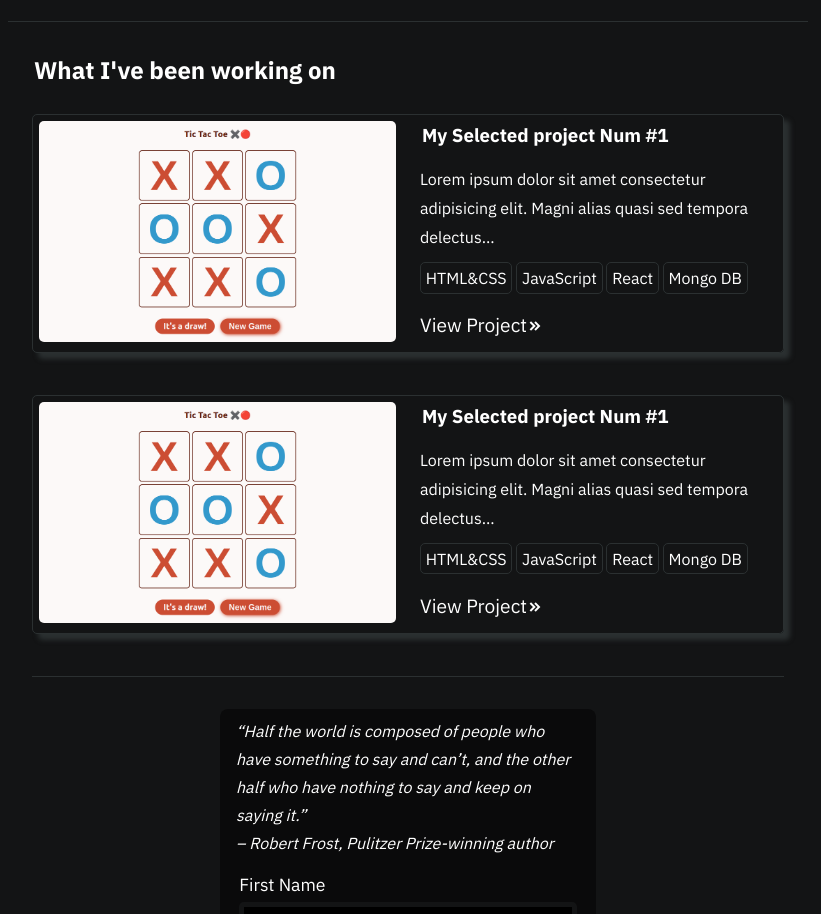
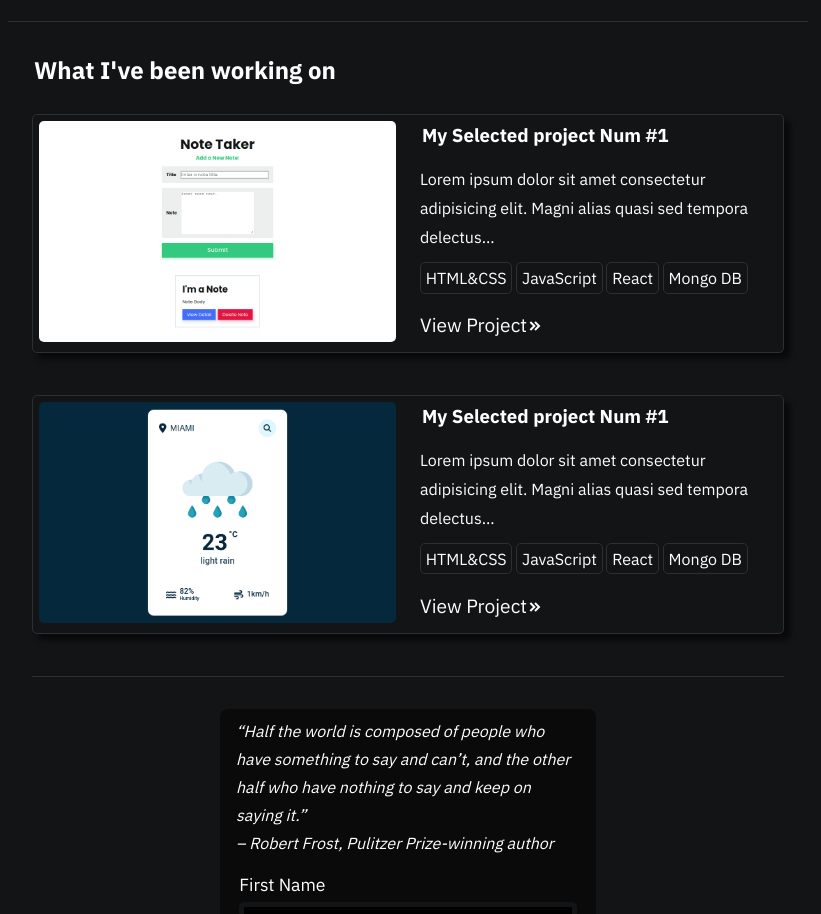
Before and after one commit to FairyPenguin/FairyPenguin.github.io, a plain HTML site: page index.html in a window 1280 px wide. Shown: the part 1574-2488 px from the top of the page, without its empty margins (232-1053 px from the left). Drawn offline with nearby package versions, Linux system fonts and the light colour scheme.

Commit message:
Project Section Revamp

```diff
--- a/index.html
+++ b/index.html
@@ -268,11 +268,7 @@
 
         <div class="project-cardo">
           <figure>
-            <img
-              src="./images/Tic-Tac-Toe-✖️🔴.png"
-              alt=""
-              class="project-image"
-            />
+            <img src="./images/Note-Box-App.png" alt="" class="project-image" />
           </figure>
 
           <div class="project-content">
@@ -299,11 +295,7 @@
         <!-- ================Project Num 2 Start================-->
         <div class="project-cardo">
           <figure>
-            <img
-              src="./images/Tic-Tac-Toe-✖️🔴.png"
-              alt=""
-              class="project-image"
-            />
+            <img src="./images/Weather-App.png" alt="" class="project-image" />
           </figure>
 
           <div class="project-content">
--- a/style.css
+++ b/style.css
@@ -64,7 +64,7 @@ body {
   border: 1px solid var(--mainBorderColor-dark);
   border-radius: 5px;
   padding: 0.4rem;
-  box-shadow: 6px 6px 5px var(--mainBorderColor-dark);
+  box-shadow: 6px 6px 5px #0a0a0b;
   margin-bottom: 2.6rem;
 }
 
```
